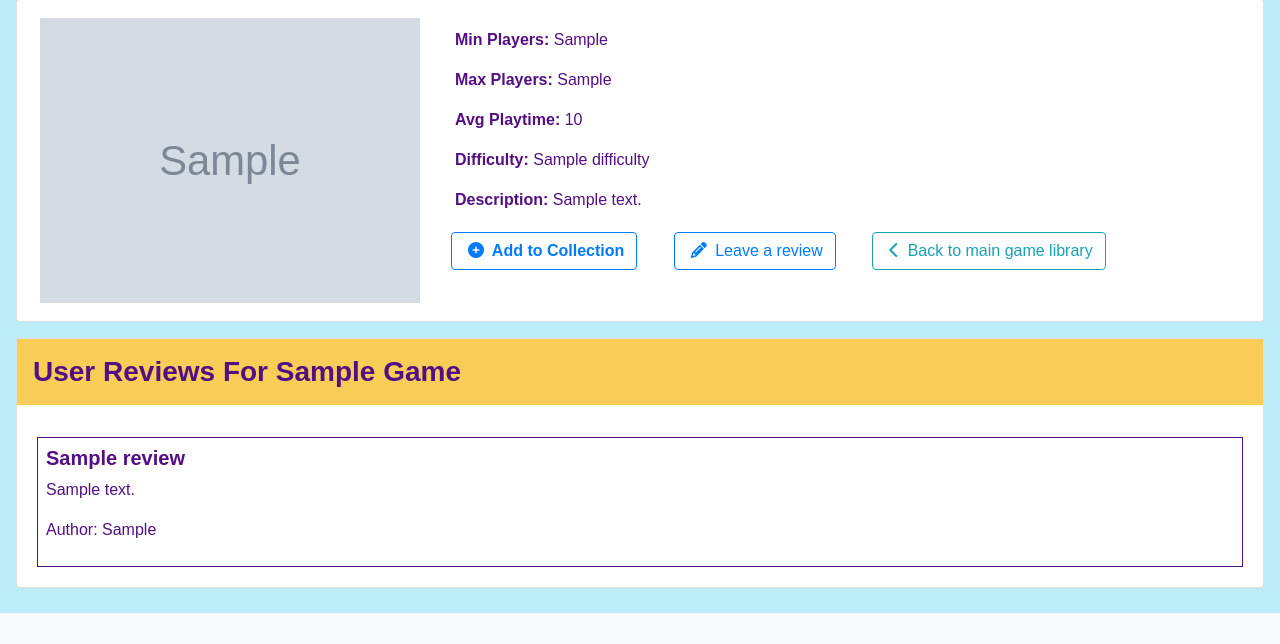
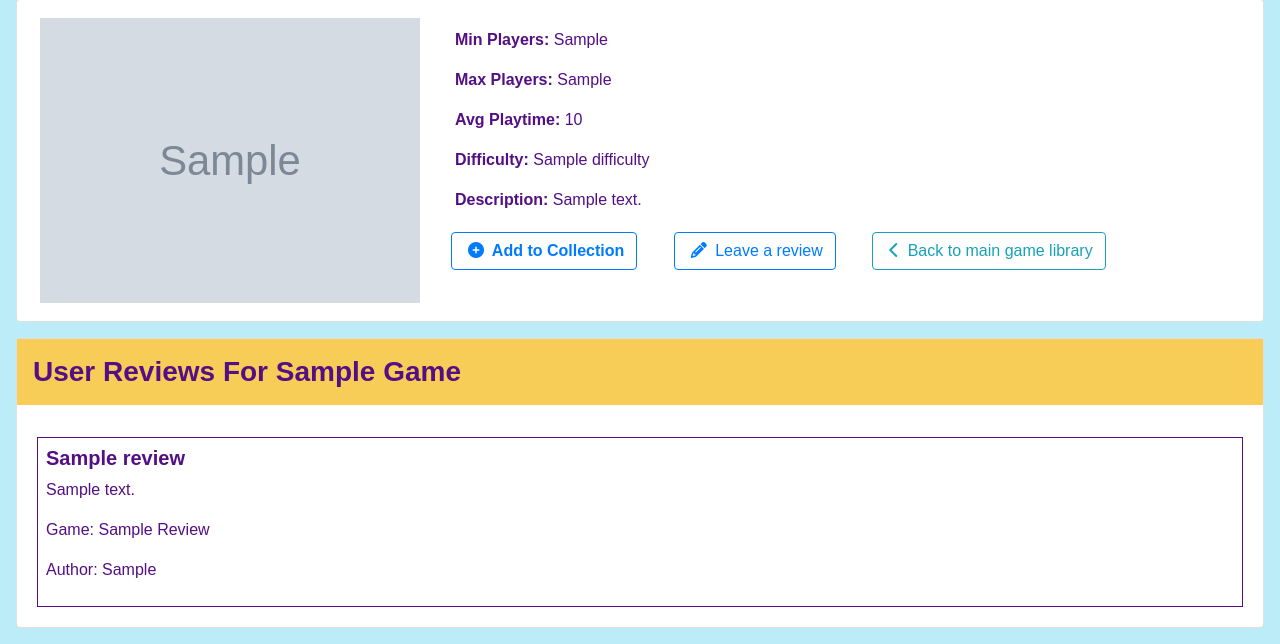
Before and after one commit to Claire-Fisher/boardgame-buddy-ms3, a Flask app: template templates/game.html in a window 1280 px wide. Shown: the part 187-831 px from the top of the page. Before the commit the page ends 800 px from the top, so only its background shows below. Run offline with Flask 3, Linux system fonts and the light colour scheme; the visitor is signed in with stand-in values (Sample User, id 1); the template is opened without the code that fills it: most values are stand-ins (such as "Sample title", 1, 10 or a date in 2020); grey boxes marked "Sample" are stand-in pictures; some libraries are stand-ins or nearby versions.

Commit message:
add: game _title to review info displayed on game pages

```diff
--- a/templates/game.html
+++ b/templates/game.html
@@ -104,6 +104,7 @@
                 <div class="review-entry">
                     <h5><strong>{{ review.review_title }}</strong></h5>
                     <p>{{ review.review }}</p>
+                    <p class="capitalize">Game: {{ review.game_title }}</p>
                     <p class="capitalize">Author: {{ review.username }}</p>
                     {% if session.user|lower == review.username|lower %}
                         <form action="{{ url_for('delete_review', review=review._id, game_id=review.game_id) }}"
```
